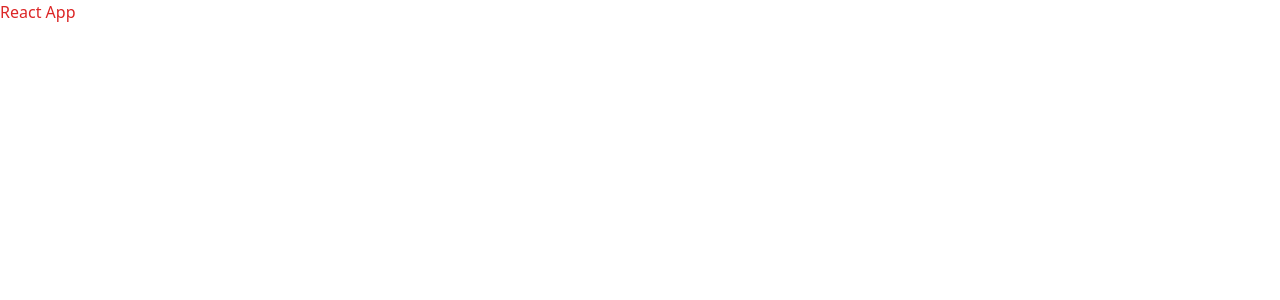
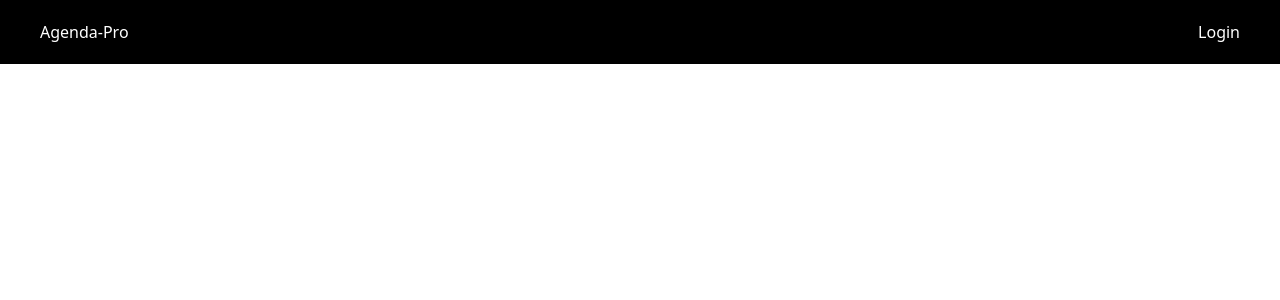
Before and after one commit to obendesmond/agenda-pro, a React (Create React App) app: page / in a window 1280 px wide. Shown: the top 300 px of the page. Built offline with nearby package versions, Linux system fonts and the light colour scheme.

Commit message:
setup header comp

```diff
--- a/src/App.js
+++ b/src/App.js
@@ -1,9 +1,10 @@
 import React from "react";
+import Header from "./Component/Header";
 
 const App = () => {
   return (
     <div>
-      <h1 className="text-red-600">React App</h1>
+      <Header />
     </div>
   );
 };
--- /dev/null
+++ b/src/Component/Header.js
@@ -0,0 +1,10 @@
+import React from "react";
+
+export default function Header() {
+  return (
+    <div className="flex flex-row justify-between py-5 px-10 bg-black text-white">
+      <p>Agenda-Pro</p>
+      <button>Login</button>
+    </div>
+  );
+}
```
